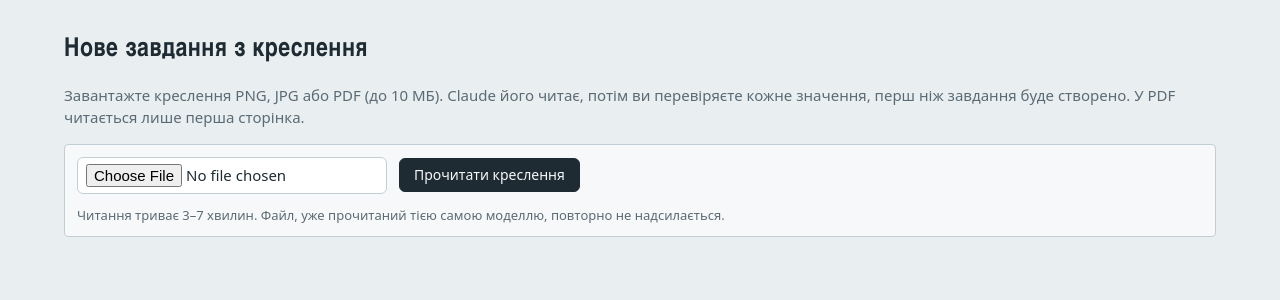
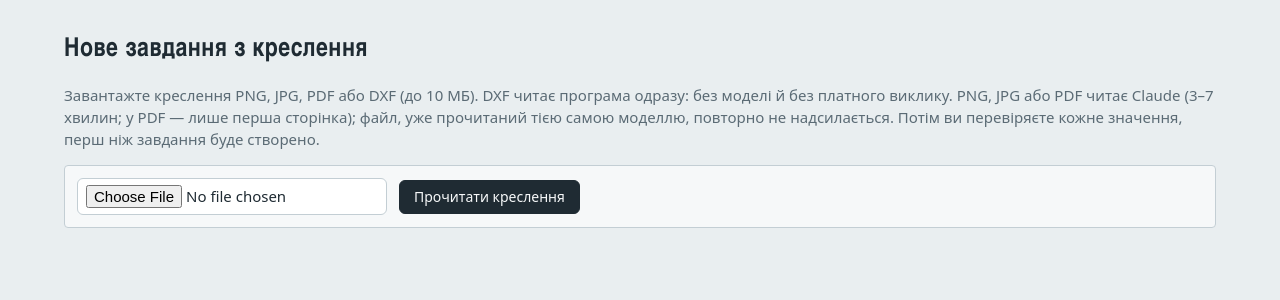
Before and after one commit to 1Bohdan1-rgb/turnpilot, a Flask app: page /jobs/upload in a window 1280 px wide. Shown: the part 51-351 px from the top of the page. Run offline with Flask 3, Linux system fonts and the light colour scheme; parts of the project's set-up code (start-up, migrations or seed data) failed here and were passed over.

Commit message:
Upload page: PNG, JPG, PDF or DXF; a DXF is read by the program at once, without a model or a paid call
Co-Authored-By: Claude Opus 5.5 <noreply@anthropic.com>

```diff
--- a/turnpilot/i18n.py
+++ b/turnpilot/i18n.py
@@ -128,12 +128,8 @@ UK = {
     "No jobs yet.": "Завдань ще немає.",
     # upload.html, machines.html
     "New job from a drawing": "Нове завдання з креслення",
-    "Upload a PNG, JPG or PDF drawing (up to {mb} MB).": "Завантажте креслення PNG, JPG або PDF (до {mb} МБ).",
-    "Claude reads it, then you check every value before the job is created.": "Claude його читає, потім ви перевіряєте кожне значення, перш ніж завдання буде створено.",
-    "For a PDF only the first page is read.": "У PDF читається лише перша сторінка.",
     "The new job will be planned for {machine} (from the shop page); the job page can change it.": "Нове завдання буде сплановано для {machine} (зі сторінки цеху); на сторінці завдання це можна змінити.",
     "Read drawing": "Прочитати креслення",
-    "Reading takes 3–7 minutes. A file already read by the same model is not sent again.": "Читання триває 3–7 хвилин. Файл, уже прочитаний тією самою моделлю, повторно не надсилається.",
     "Reading…": "Читаю…",
     "Recent uploads": "Останні завантаження",
     "File": "Файл",
@@ -943,7 +939,6 @@ UK = {
     "T{position} for this job is the machine's again. Calculate the job again.": "T{position} для цього завдання знову як на верстаті. Розрахуйте завдання знову.",
     "No program: {reasons}": "Немає програми: {reasons}",
     "Not ready to run: {reasons}.": "Не готово до запуску: {reasons}.",
-    "Ready to run, confirmed by {name}. The program is not sent anywhere: download it, and the operator presses Start after the machine check.": "Готово до запуску, підтвердив(ла) {name}. Програма нікуди не надсилається: завантажте її, і оператор натисне «Пуск» після перевірки на верстаті.",
     "G-code set-up saved.": "Налагодження G-коду збережено.",
     "Bore Ø{d}: depth {mode} ({name}).": "Отвір Ø{d}: глибина {mode} ({name}).",
     "The operator's name is required for the decision.": "Для рішення потрібне ім'я оператора.",
@@ -1036,6 +1031,12 @@ UK = {
     "the stick-out margin beyond the parting cut (Machine page, programming values)": "запас вильоту за різом відрізки (сторінка верстата, значення програмування)",
     "the stock beyond Z0 to face off (the job's G-code set-up)": "припуск за Z0 на торцювання (налагодження G-коду завдання)",
     "the safety distance to the chuck jaws (Machine page, programming values)": "безпечна відстань до кулачків патрона (сторінка верстата, значення програмування)",
+    # upload page
+    "Ready to run, confirmed by {name}. The program is not sent anywhere: download it, and the operator presses Start after the machine check.": "Готово до запуску, підтвердив(ла) {name}. Програма нікуди не надсилається: завантажте її, і оператор натисне «Пуск» після перевірки на верстаті.",
+    "Upload a PNG, JPG, PDF or DXF drawing (up to {mb} MB).": "Завантажте креслення PNG, JPG, PDF або DXF (до {mb} МБ).",
+    "A DXF is read by the program at once: no model, no paid call.": "DXF читає програма одразу: без моделі й без платного виклику.",
+    "A PNG, JPG or PDF is read by Claude (3–7 minutes; for a PDF only the first page); a file already read by the same model is not sent again.": "PNG, JPG або PDF читає Claude (3–7 хвилин; у PDF — лише перша сторінка); файл, уже прочитаний тією самою моделлю, повторно не надсилається.",
+    "Then you check every value before the job is created.": "Потім ви перевіряєте кожне значення, перш ніж завдання буде створено.",
 }
 
 
--- a/turnpilot/templates/upload.html
+++ b/turnpilot/templates/upload.html
@@ -3,9 +3,10 @@
 {% block content %}
 <h1>{{ _("New job from a drawing") }}</h1>
 <p class="muted">
-  {{ _("Upload a PNG, JPG or PDF drawing (up to {mb} MB).", mb=(config.MAX_CONTENT_LENGTH / 1048576)|round(0)|int) }}
-  {{ _("Claude reads it, then you check every value before the job is created.") }}
-  {{ _("For a PDF only the first page is read.") }}
+  {{ _("Upload a PNG, JPG, PDF or DXF drawing (up to {mb} MB).", mb=(config.MAX_CONTENT_LENGTH / 1048576)|round(0)|int) }}
+  {{ _("A DXF is read by the program at once: no model, no paid call.") }}
+  {{ _("A PNG, JPG or PDF is read by Claude (3–7 minutes; for a PDF only the first page); a file already read by the same model is not sent again.") }}
+  {{ _("Then you check every value before the job is created.") }}
 </p>
 
 {% if for_machine %}<p class="warning">{{ _("The new job will be planned for {machine} (from the shop page); the job page can change it.", machine=strong(for_machine.name)) }}</p>{% endif %}
@@ -13,7 +14,6 @@
   {% if for_machine %}<input type="hidden" name="machine_id" value="{{ for_machine.id }}">{% endif %}
   <input type="file" name="drawing" accept=".png,.jpg,.jpeg,.pdf,.dxf,image/png,image/jpeg,application/pdf" required>
   <button type="submit" class="primary" id="read-button">{{ _("Read drawing") }}</button>
-  <span class="muted small">{{ _("Reading takes 3–7 minutes. A file already read by the same model is not sent again.") }}</span>
 </form>
 <script>
   // One click = one API call: block the button until the page is replaced by the result.
```
Also changed, not shown: tests/test_upload.py (+2 -1 lines).
